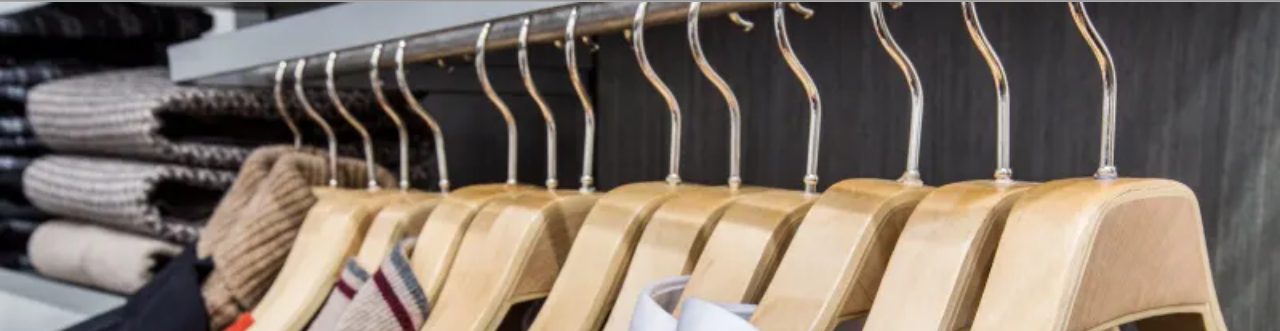
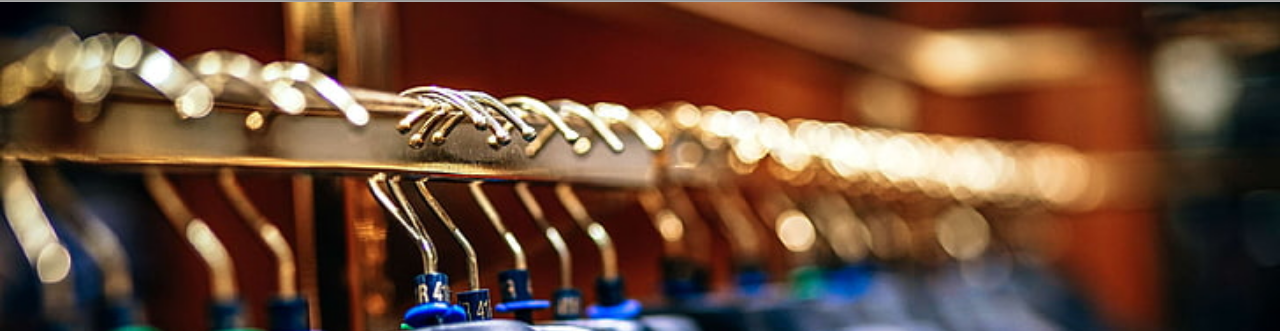
Before and after one commit to PentaIigence/ReEcoWear, a plain HTML site: page index.html in a window 1280 px wide. Shown: the part 67-398 px from the top of the page. Drawn offline with Linux system fonts and the light colour scheme.

Commit message:
pictures

```diff
--- a/index.html
+++ b/index.html
@@ -245,9 +245,9 @@
       // Array of image paths
       const images = [
         'clothes.jpg',
-        'images/image11.webp',
+        'images/hanged.jpg',
         'images/image2.jpg',
-        'images/image4.webp',
+        'images/bead2024.jpeg',
         'images/image5.jpg'
       ];
 
```
Also changed, not shown: Images/OIP.jfif (added), Images/bead.webp (added), Images/bead2024.jpeg (added), Images/beads.jpg (added), Images/hanged.jpg (added).
